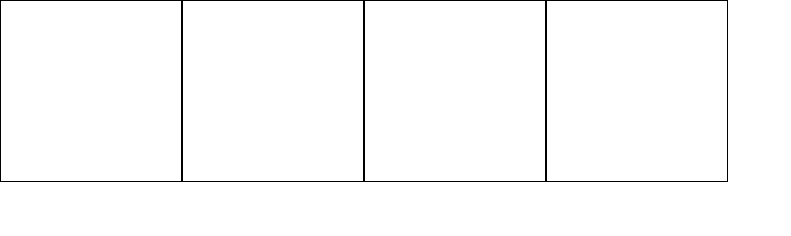
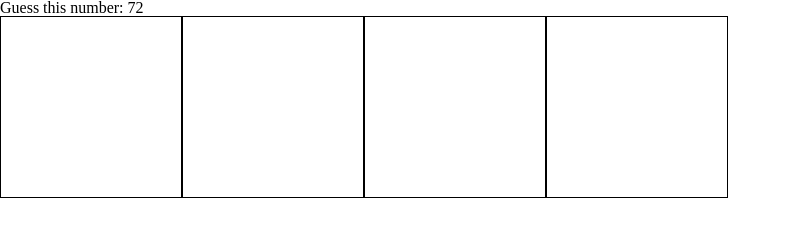
Before and after one commit to anand92490/unit-4-game, a plain HTML site: page index.html in a window 1280 px wide. Shown: the whole page, without its empty margins (0-791 px from the left). Drawn offline with nearby package versions, Linux system fonts and the light colour scheme.

Commit message:
the random number for the player to start playing is set up.

```diff
--- a/assets/javascript/game.js
+++ b/assets/javascript/game.js
@@ -10,9 +10,13 @@ var result;
 var win;
 var loss;
 
+guessThisNumber = Math.floor(Math.random() * 101) + 19;
+//
+
+$("#randomNum").html("Guess this number: " + guessThisNumber);
 for(var i = 0; i < 4; i++){
 
-    var someNum = Math.floor(Math.random() * 120);
+    var someNum = Math.floor(Math.random() * 11) + 1;
     // console.log(someNum);
 
     var crystalCounter  = $("<div>");
--- a/index.html
+++ b/index.html
@@ -11,7 +11,7 @@
 </head>
 <body>
 
-    <h3 id="result"></h3>
+    <h2 id="randomNum"></h2>
     <div class="crystalBox">
 
     </div>
```
